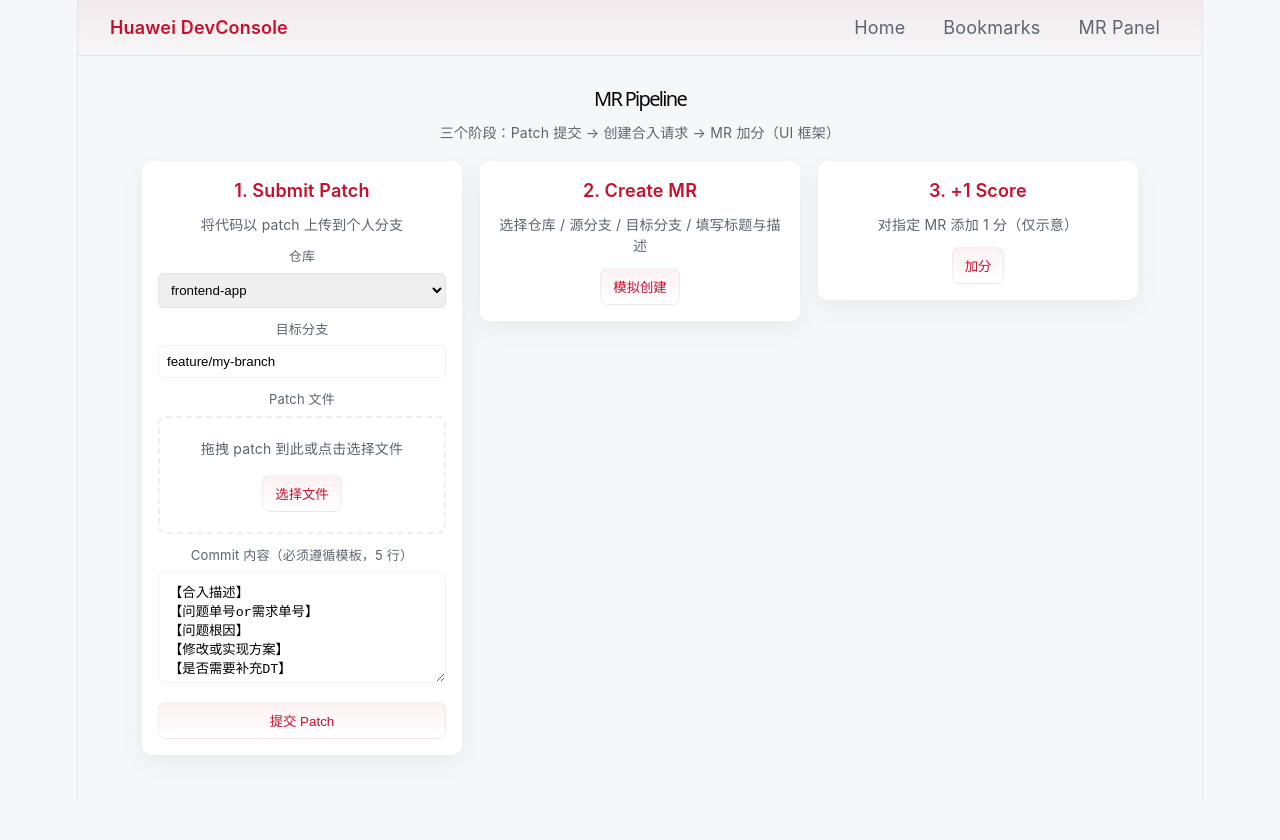
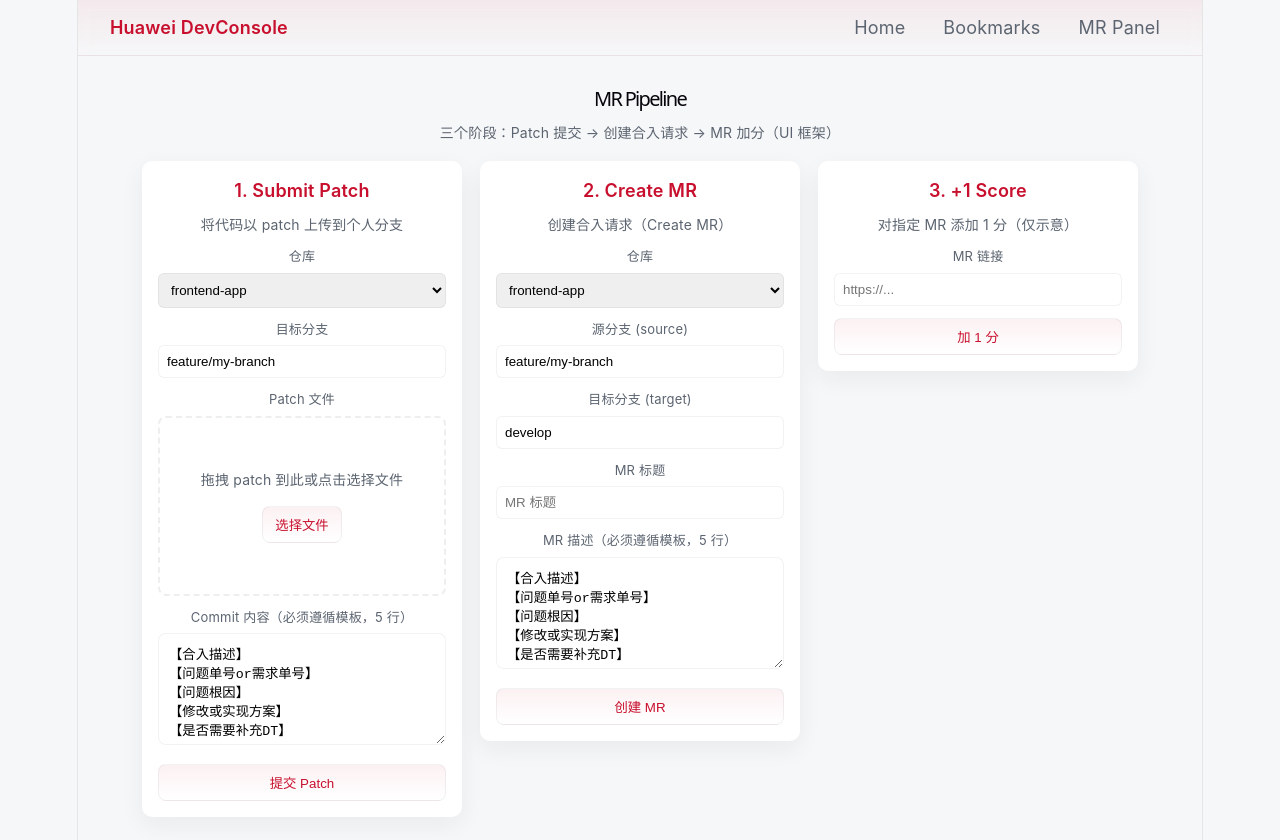
Before and after one commit to lllirunze/Huawei-DevConsole, a React (Vite) app: page /mr in a window 1280 px wide. Shown: the top 840 px of the page. Before the commit the page ends 800 px from the top, so only its background shows below. Built offline with nearby package versions, Linux system fonts and the light colour scheme.

Commit message:
refactor: clean up styles and improve component structure in MR page

```diff
--- a/src/index.css
+++ b/src/index.css
@@ -77,20 +77,24 @@
   font-size: 56px;
   letter-spacing: -1.68px;
   margin: 32px 0;
+
   @media (max-width: 1024px) {
     font-size: 36px;
     margin: 20px 0;
   }
 }
+
 h2 {
   font-size: 24px;
   line-height: 118%;
   letter-spacing: -0.24px;
   margin: 0 0 8px;
+
   @media (max-width: 1024px) {
     font-size: 20px;
   }
 }
+
 p {
   margin: 0;
 }
--- a/src/pages/MR.tsx
+++ b/src/pages/MR.tsx
@@ -19,16 +19,14 @@
                     <div className="stage">
                         <div className="stage-title">2. Create MR</div>
                         <div className="stage-body">
-                            <p className="muted">选择仓库 / 源分支 / 目标分支 / 填写标题与描述</p>
-                            <button className="btn">模拟创建</button>
+                            <CreateMR />
                         </div>
                     </div>
 
                     <div className="stage">
                         <div className="stage-title">3. +1 Score</div>
                         <div className="stage-body">
-                            <p className="muted">对指定 MR 添加 1 分（仅示意）</p>
-                            <button className="btn">加分</button>
+                            <AddScore />
                         </div>
                     </div>
                 </div>
@@ -97,7 +95,7 @@
         const lines = commitText.split(/\r?\n/).map(l => l.trim());
         if (lines.length < 5) { setErrors('Commit 内容需包含 5 行模板'); return false; }
         for (let i = 0; i < 5; i++) {
-            if (!lines[i]) { setErrors(`Commit 第 ${i+1} 行不能为空`); return false; }
+            if (!lines[i]) { setErrors(`Commit 第 ${i + 1} 行不能为空`); return false; }
         }
         setErrors(null);
         return true;
@@ -136,49 +134,206 @@
         <div>
             <div className="muted">将代码以 patch 上传到个人分支</div>
 
-            <div style={{marginTop:12}}>
+            <div style={{ marginTop: 12 }}>
                 <label>仓库</label>
                 <div>
-                    <select value={repoKey} onChange={e => setRepoKey(e.target.value)} style={{width:'100%',padding:8,borderRadius:6,marginTop:6}}>
+                    <select value={repoKey} onChange={e => setRepoKey(e.target.value)} style={{ width: '100%', padding: 8, borderRadius: 6, marginTop: 6 }}>
                         {Object.keys(repoMap).map(k => <option key={k} value={k}>{k}</option>)}
                     </select>
                 </div>
             </div>
 
-            <div style={{marginTop:12}}>
+            <div style={{ marginTop: 12 }}>
                 <label>目标分支</label>
                 <div>
-                    <input value={branch} onChange={e => setBranch(e.target.value)} placeholder="要合入的分支名" style={{width:'100%',padding:8,borderRadius:6,marginTop:6}} />
+                    <input value={branch} onChange={e => setBranch(e.target.value)} placeholder="要合入的分支名" style={{ width: '100%', padding: 8, borderRadius: 6, marginTop: 6 }} />
                 </div>
             </div>
 
-            <div style={{marginTop:12}}>
+            <div style={{ marginTop: 12 }}>
                 <label>Patch 文件</label>
                 <div
                     onDrop={handleDrop}
                     onDragOver={handleDragOver}
                     className="dropzone"
-                    style={{marginTop:6,padding:20,border:'2px dashed rgba(31,41,51,0.08)',borderRadius:8,display:'flex',alignItems:'center',justifyContent:'center',flexDirection:'column',minHeight:100,cursor:'pointer'}}
+                    style={{ marginTop: 6, padding: 20, border: '2px dashed rgba(31,41,51,0.08)', borderRadius: 8, display: 'flex', alignItems: 'center', justifyContent: 'center', flexDirection: 'column', minHeight: 180, cursor: 'pointer' }}
                     onClick={onSelectFileClick}
                 >
-                    <input ref={fileInputRef} type="file" accept=".patch,.diff,text/plain" style={{display:'none'}} onChange={handleFileChange} />
+                    <input ref={fileInputRef} type="file" accept=".patch,.diff,text/plain" style={{ display: 'none' }} onChange={handleFileChange} />
                     {fileName ? <div>{fileName}</div> : <div className="muted">拖拽 patch 到此或点击选择文件</div>}
-                    <button type="button" className="btn" style={{marginTop:8}} onClick={onSelectFileClick}>选择文件</button>
+                    <button type="button" className="btn" style={{ marginTop: 8 }} onClick={onSelectFileClick}>选择文件</button>
                 </div>
             </div>
 
-            <div style={{marginTop:12}}>
+            <div style={{ marginTop: 12 }}>
                 <label>Commit 内容（必须遵循模板，5 行）</label>
                 <div>
-                    <textarea value={commitText} onChange={e => setCommitText(e.target.value)} rows={6} style={{width:'100%',padding:10,borderRadius:8,marginTop:6,fontFamily:'monospace'}} />
+                    <textarea value={commitText} onChange={e => setCommitText(e.target.value)} rows={6} style={{ width: '100%', padding: 10, borderRadius: 8, marginTop: 6, fontFamily: 'monospace' }} />
                 </div>
             </div>
 
-            <div style={{marginTop:12}}>
+            <div style={{ marginTop: 12 }}>
                 <button className="btn full-width" onClick={handleSubmit} disabled={busy}>{busy ? '提交中...' : '提交 Patch'}</button>
-                {errors && <div style={{color:'#c8102e'}}>{errors}</div>}
-                {status && <div style={{color:'#0a7a07'}}>{status}</div>}
+                {errors && <div style={{ color: '#c8102e' }}>{errors}</div>}
+                {status && <div style={{ color: '#0a7a07' }}>{status}</div>}
             </div>
         </div>
     );
 }
+
+function CreateMR(): JSX.Element {
+    const repoMap: Record<string, string> = {
+        'frontend-app': 'proj-123',
+        'service-api': 'proj-456',
+        'utils-lib': 'proj-789'
+    };
+
+    const [repoKey, setRepoKey] = React.useState<string>(Object.keys(repoMap)[0]);
+    const [sourceBranch, setSourceBranch] = React.useState<string>('feature/my-branch');
+    const [targetBranch, setTargetBranch] = React.useState<string>('develop');
+    const [title, setTitle] = React.useState<string>('');
+    const [description, setDescription] = React.useState<string>(
+        '【合入描述】\n【问题单号or需求单号】\n【问题根因】\n【修改或实现方案】\n【是否需要补充DT】'
+    );
+    const [errors, setErrors] = React.useState<string | null>(null);
+    const [status, setStatus] = React.useState<string | null>(null);
+    const [busy, setBusy] = React.useState(false);
+
+    function validate(): boolean {
+        if (!repoKey) { setErrors('请选择代码仓'); return false; }
+        if (!sourceBranch.trim()) { setErrors('请填写源分支'); return false; }
+        if (!targetBranch.trim()) { setErrors('请填写目标分支'); return false; }
+        if (!title.trim()) { setErrors('请填写 MR 标题'); return false; }
+        const lines = description.split(/\r?\n/).map(l => l.trim());
+        if (lines.length < 5) { setErrors('MR 描述需包含 5 行模板'); return false; }
+        for (let i = 0; i < 5; i++) {
+            if (!lines[i]) { setErrors(`描述第 ${i + 1} 行不能为空`); return false; }
+        }
+        setErrors(null);
+        return true;
+    }
+
+    async function handleCreate() {
+        setStatus(null);
+        if (!validate()) return;
+        setBusy(true);
+        setStatus('创建 MR（模拟）...');
+        try {
+            // 模拟 API 调用
+            await new Promise(resolve => setTimeout(resolve, 1000));
+            console.log('调用创建 MR API', { projectId: repoMap[repoKey], sourceBranch, targetBranch, title, description });
+            setStatus('MR 创建成功（模拟）。');
+        } catch (err) {
+            console.error(err);
+            setErrors('创建 MR 失败（模拟）：' + String(err));
+        } finally {
+            setBusy(false);
+        }
+    }
+
+    return (
+        <div>
+            <div className="muted">创建合入请求（Create MR）</div>
+
+            <div style={{ marginTop: 12 }}>
+                <label>仓库</label>
+                <div>
+                    <select value={repoKey} onChange={e => setRepoKey(e.target.value)} style={{ width: '100%', padding: 8, borderRadius: 6, marginTop: 6 }}>
+                        {Object.keys(repoMap).map(k => <option key={k} value={k}>{k}</option>)}
+                    </select>
+                </div>
+            </div>
+
+            <div style={{ marginTop: 12 }}>
+                <label>源分支 (source)</label>
+                <div>
+                    <input value={sourceBranch} onChange={e => setSourceBranch(e.target.value)} placeholder="源分支名" style={{ width: '100%', padding: 8, borderRadius: 6, marginTop: 6 }} />
+                </div>
+            </div>
+
+            <div style={{ marginTop: 12 }}>
+                <label>目标分支 (target)</label>
+                <div>
+                    <input value={targetBranch} onChange={e => setTargetBranch(e.target.value)} placeholder="目标分支名" style={{ width: '100%', padding: 8, borderRadius: 6, marginTop: 6 }} />
+                </div>
+            </div>
+
+            <div style={{ marginTop: 12 }}>
+                <label>MR 标题</label>
+                <div>
+                    <input value={title} onChange={e => setTitle(e.target.value)} placeholder="MR 标题" style={{ width: '100%', padding: 8, borderRadius: 6, marginTop: 6 }} />
+                </div>
+            </div>
+
+            <div style={{ marginTop: 12 }}>
+                <label>MR 描述（必须遵循模板，5 行）</label>
+                <div>
+                    <textarea value={description} onChange={e => setDescription(e.target.value)} rows={6} style={{ width: '100%', padding: 10, borderRadius: 8, marginTop: 6, fontFamily: 'monospace' }} />
+                </div>
+            </div>
+
+            <div style={{ marginTop: 12 }}>
+                <button className="btn full-width" onClick={handleCreate} disabled={busy}>{busy ? '创建中...' : '创建 MR'}</button>
+                {errors && <div style={{ color: '#c8102e' }}>{errors}</div>}
+                {status && <div style={{ color: '#0a7a07' }}>{status}</div>}
+            </div>
+        </div>
+    );
+}
+
+function AddScore(): JSX.Element {
+    const [mrUrl, setMrUrl] = React.useState<string>('');
+    const [errors, setErrors] = React.useState<string | null>(null);
+    const [status, setStatus] = React.useState<string | null>(null);
+    const [busy, setBusy] = React.useState(false);
+
+    function validate(): boolean {
+        if (!mrUrl.trim()) { setErrors('请输入要加分的 MR 链接'); return false; }
+        try {
+            const u = new URL(mrUrl);
+            if (u.protocol !== 'http:' && u.protocol !== 'https:') throw new Error('协议不支持');
+        } catch (err) {
+            setErrors('请输入有效的 http(s) 链接');
+            return false;
+        }
+        setErrors(null);
+        return true;
+    }
+
+    async function handleAdd() {
+        setStatus(null);
+        if (!validate()) return;
+        setBusy(true);
+        setStatus('正在加分（模拟）...');
+        try {
+            // 模拟 API 请求
+            await new Promise(resolve => setTimeout(resolve, 800));
+            console.log('调用加分 API, mrUrl=', mrUrl);
+            setStatus('+1 加分成功（模拟）');
+        } catch (err) {
+            console.error(err);
+            setErrors('加分失败（模拟）：' + String(err));
+        } finally {
+            setBusy(false);
+        }
+    }
+
+    return (
+        <div>
+            <div className="muted">对指定 MR 添加 1 分（仅示意）</div>
+
+            <div style={{ marginTop: 12 }}>
+                <label>MR 链接</label>
+                <div>
+                    <input value={mrUrl} onChange={e => setMrUrl(e.target.value)} placeholder="https://..." style={{ width: '100%', padding: 8, borderRadius: 6, marginTop: 6 }} />
+                </div>
+            </div>
+
+            <div style={{ marginTop: 12 }}>
+                <button className="btn full-width" onClick={handleAdd} disabled={busy}>{busy ? '请求中...' : '加 1 分'}</button>
+                {errors && <div style={{ color: '#c8102e' }}>{errors}</div>}
+                {status && <div style={{ color: '#0a7a07' }}>{status}</div>}
+            </div>
+        </div>
+    );
+}
```
Also changed, not shown: src/App.css (+8 -5 lines).
